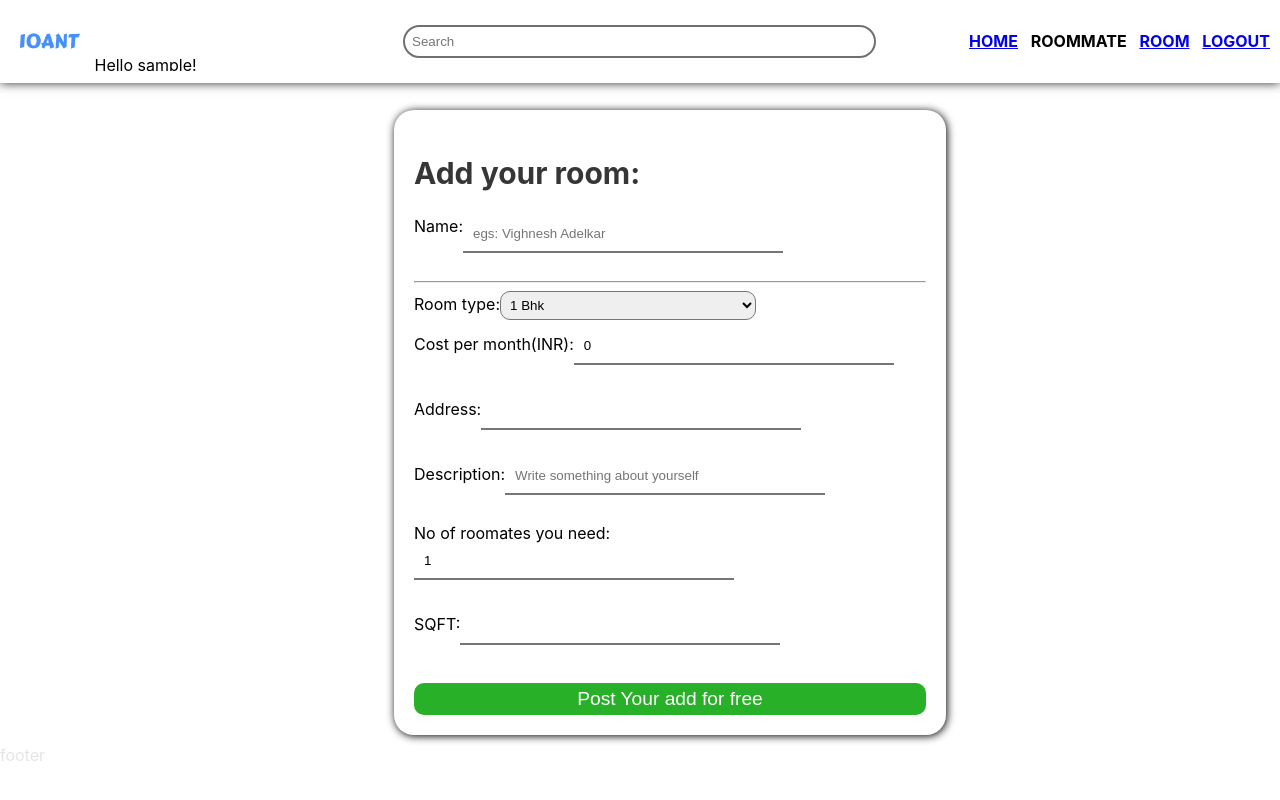
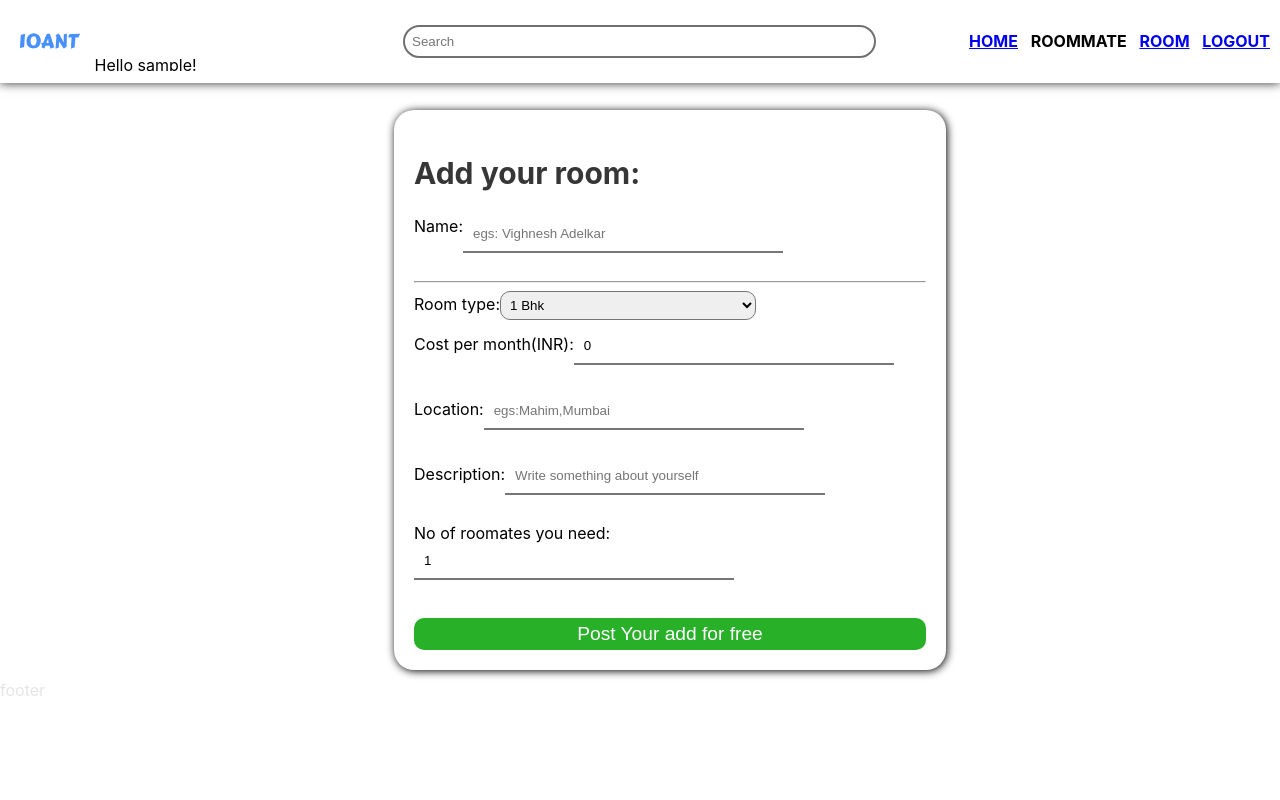
Before and after one commit to vighneshadelkar/10Ant, a React (Create React App) app in the folder 10ant/: page /addroom in a window 1280 px wide. Built offline with nearby package versions, Linux system fonts and the light colour scheme; sample sign-in values are in the browser's storage.

Commit message:
Chenges sedd

```diff
--- a/10ant/src/pages/Addroom/Addroom.jsx
+++ b/10ant/src/pages/Addroom/Addroom.jsx
@@ -3,13 +3,12 @@ import "./Addroom.css";
 
 export default function Addroom() {
   const [roomData, setroomData] = useState({
-    owner_name: "",
+    name: "",
+    location: "",
     price: 0,
     bhk: "",
     description: "",
-    tenants: 1,
-    sqft:"",
-    address:"",
+    roommate: 1,
   });
 
   function handleInput(event) {
@@ -21,18 +20,16 @@ export default function Addroom() {
         [name]: value,
       };
     });
-    console.log(roomData);
+    //console.log(roomData);
   }
 
   const handleSubmit = async (e) => {
     e.preventDefault();
 
+    console.log(roomData);
     const res = await fetch("http://localhost:8000/api/room/", {
       method: "POST",
       body: JSON.stringify(roomData),
-      headers: {
-        "Content-Type": "application/json",
-      },
     });
 
     if (!res) {
@@ -43,13 +40,12 @@ export default function Addroom() {
       const result = await res.json();
       console.log(result);
       setroomData({
-        owner_name: "",
+        name: "",
+        location: "",
         price: null,
         bhk: "",
         description: "",
-        tenants: null,
-        sqft:"",
-        address:"",
+        roommate: null,
       });
     }
   };
@@ -65,8 +61,8 @@ export default function Addroom() {
             <input
               type="text"
               className="name"
-              name="owner_name"
-              value={roomData.owner_name}
+              name="name"
+              value={roomData.name}
               onChange={handleInput}
               placeholder="egs: Vighnesh Adelkar"
               required
@@ -94,7 +90,7 @@ export default function Addroom() {
               required
             />
           </div>
-          {/* <div className="location">
+          <div className="location">
             <label htmlFor="location">Location:</label>
             <input
               type="text"
@@ -102,18 +98,6 @@ export default function Addroom() {
               value={roomData.location}
               onChange={handleInput}
               placeholder="egs:Mahim,Mumbai"
-            />
-
-          </div> */}
-          <div className="roomates">
-            <label htmlFor="roomates">Address:</label>
-            <input
-              type="text"
-              name="address"
-              value={roomData.address}
-              onChange={handleInput}
-              placeholder=""
-              required
             />
           </div>
           <div className="description">
@@ -131,19 +115,8 @@ export default function Addroom() {
             <label htmlFor="roomates">No of roomates you need:</label>
             <input
               type="text"
-              name="tenants"
-              value={roomData.tenants}
-              onChange={handleInput}
-              placeholder=""
-              required
-            />
-          </div>
-          <div className="roomates">
-            <label htmlFor="roomates">SQFT:</label>
-            <input
-              type="text"
-              name="sqft"
-              value={roomData.sqft}
+              name="roommate"
+              value={roomData.roommate}
               onChange={handleInput}
               placeholder=""
               required
```
